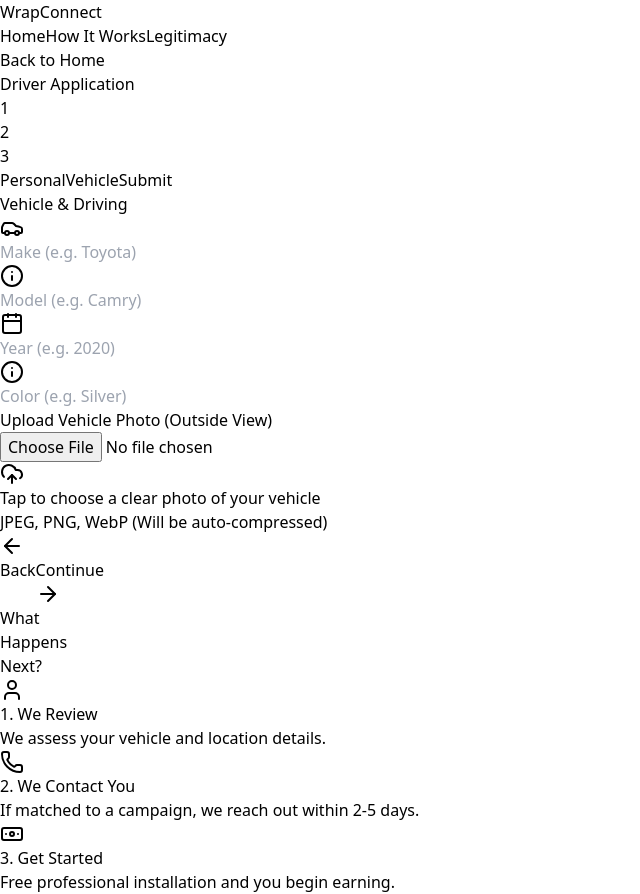
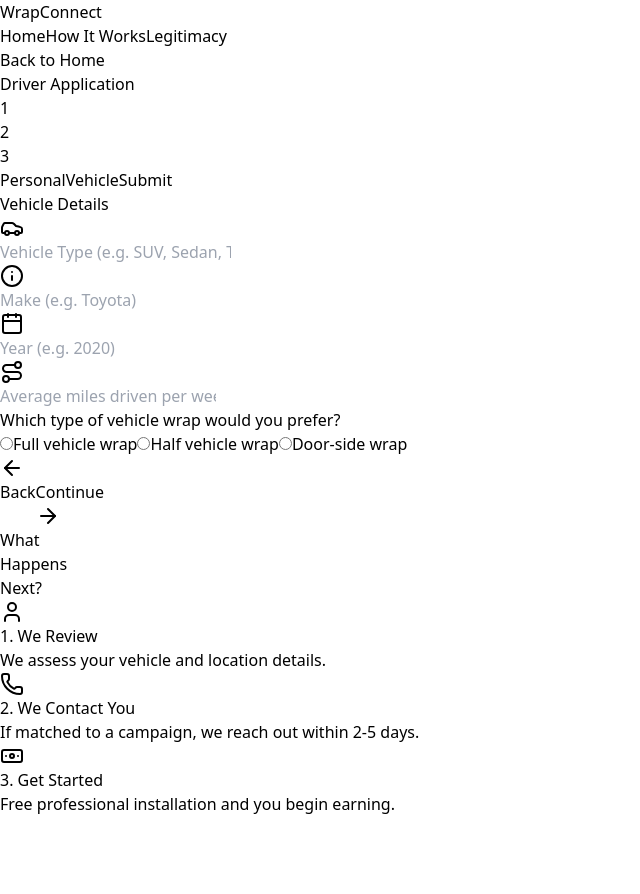
Before and after one commit to stephenonoah/Wrap-Connect, a React (Vite) app: page /apply in a window 1280 px wide. Both pictures are taken after a click on the button "Continue". Shown: the whole page, without its empty margins (0-640 px from the left). After the commit the page ends 816 px from the top, so only its background shows below. Built offline with nearby package versions, Linux system fonts and the light colour scheme; no server answers.

Commit message:
Launch 2

```diff
--- a/src/pages/Apply.tsx
+++ b/src/pages/Apply.tsx
@@ -1,10 +1,9 @@
 import { useState, type FormEvent } from "react";
 import { Link } from "react-router-dom";
 import { createClient } from "@supabase/supabase-js";
-import imageCompression from "browser-image-compression";
 import {
   Check, User, Mail, Phone, MapPin, Car, Info,
-  Banknote, Calendar, UploadCloud, ArrowRight, ArrowLeft
+  Banknote, Calendar, ArrowRight, ArrowLeft, Home, Map, Route
 } from "lucide-react";
 
 // Initialize Supabase using Vite Environment Variables
@@ -16,11 +15,10 @@
   const [step, setStep] = useState(1);
   const [formStatus, setFormStatus] = useState<"idle" | "submitting" | "success">("idle");
   const [form, setForm] = useState({
-    name: "", email: "", phone: "", location: "",
-    year: "", make: "", model: "", color: "", habits: "",
+    name: "", email: "", phone: "", address: "", city: "", state: "",
+    type: "", make: "", year: "", miles: "", wrapType: "",
     terms: false,
   });
-  const [photo, setPhoto] = useState<File | null>(null);
 
   const handleChange = (e: React.ChangeEvent<HTMLInputElement | HTMLSelectElement>) => {
     const { name, value, type } = e.target;
@@ -30,12 +28,6 @@
       setForm((f) => ({ ...f, [name]: target.checked }));
     } else {
       setForm((f) => ({ ...f, [name]: value }));
-    }
-  };
-
-  const handleFileChange = (e: React.ChangeEvent<HTMLInputElement>) => {
-    if (e.target.files && e.target.files[0]) {
-      setPhoto(e.target.files[0]);
     }
   };
 
@@ -49,69 +41,26 @@
     setFormStatus("submitting");
 
     try {
-      let photoUrl = "";
-
-      // 1. Extreme Compression & Upload to Cloudinary
-      if (photo) {
-        try {
-          // Compress to ~100KB and max 800px dimensions
-          const compressionOptions = {
-            maxSizeMB: 0.1,
-            maxWidthOrHeight: 800,
-            useWebWorker: true,
-          };
-
-          const compressedFile = await imageCompression(photo, compressionOptions);
-
-          // Prepare Cloudinary Payload
-          const formData = new FormData();
-          formData.append("file", compressedFile);
-          formData.append("upload_preset", import.meta.env.VITE_CLOUDINARY_UPLOAD_PRESET);
-
-          const cloudName = import.meta.env.VITE_CLOUDINARY_CLOUD_NAME;
-          const cloudinaryUrl = `https://api.cloudinary.com/v1_1/${cloudName}/image/upload`;
-
-          // Upload directly to Cloudinary
-          const uploadRes = await fetch(cloudinaryUrl, {
-            method: "POST",
-            body: formData,
-          });
-
-          if (!uploadRes.ok) {
-            console.warn("Cloudinary upload failed. Proceeding with text-only data.");
-            photoUrl = "Upload Failed";
-          } else {
-            const cloudData = await uploadRes.json();
-            photoUrl = cloudData.secure_url; // Grab the live Cloudinary URL
-          }
-        } catch (imageError) {
-          console.warn("Image processing failed locally. Proceeding with text-only data.");
-          photoUrl = "Processing Failed";
-        }
-      }
-
-      // 2. Save Application Data to Supabase Database (Using the Cloudinary URL)
-      const [city = form.location, state = ""] = form.location.split(",").map(s => s.trim());
-
+      // 1. Save Application Data to Supabase Database
       const { error: dbError } = await supabase
         .from("applications")
         .insert([{
           full_name: form.name,
           email_address: form.email,
           phone_number: form.phone,
-          city: city,
-          state: state || form.location,
+          home_address: form.address,
+          city: form.city,
+          state: form.state,
+          vehicle_type: form.type,
           vehicle_make: form.make,
-          vehicle_model: form.model,
           vehicle_year: form.year,
-          vehicle_color: form.color || "Not specified",
-          driving_habits: form.habits || "Not specified",
-          vehicle_photo_url: photoUrl
+          average_miles: form.miles,
+          wrap_preference: form.wrapType
         }]);
 
       if (dbError) throw dbError;
 
-      // 3. Call the Vercel API Route to trigger the Brevo Email
+      // 2. Call the Vercel API Route to trigger the Brevo Email
       try {
         await fetch('/api/send-email', {
           method: 'POST',
@@ -120,25 +69,27 @@
             name: form.name,
             email: form.email,
             phone: form.phone,
-            location: form.location,
+            address: form.address,
+            city: form.city,
+            state: form.state,
+            type: form.type,
             make: form.make,
-            model: form.model,
             year: form.year,
-            photoUrl: photoUrl
+            miles: form.miles,
+            wrapType: form.wrapType
           })
         });
       } catch (emailError) {
         console.error("Failed to send email notification:", emailError);
       }
 
-      // 4. Reset Form on Success
+      // 3. Reset Form on Success
       setFormStatus("success");
       setStep(1);
       setForm({
-        name: "", email: "", phone: "", location: "",
-        year: "", make: "", model: "", color: "", habits: "", terms: false
+        name: "", email: "", phone: "", address: "", city: "", state: "",
+        type: "", make: "", year: "", miles: "", wrapType: "", terms: false
       });
-      setPhoto(null);
 
     } catch (error) {
       console.error("Submission error:", error);
@@ -219,35 +170,52 @@
                       <IconField icon={User} placeholder="Full Name" name="name" value={form.name} onChange={handleChange} />
                       <IconField icon={Mail} placeholder="Email Address" type="email" name="email" value={form.email} onChange={handleChange} />
                       <IconField icon={Phone} placeholder="Phone Number" type="tel" name="phone" value={form.phone} onChange={handleChange} />
-                      <IconField icon={MapPin} placeholder="City, State (e.g. Austin, TX)" name="location" value={form.location} onChange={handleChange} />
+                      <IconField icon={Home} placeholder="Home Address" name="address" value={form.address} onChange={handleChange} />
+                      <div className="grid grid-cols-2 gap-4">
+                        <IconField icon={MapPin} placeholder="City" name="city" value={form.city} onChange={handleChange} />
+                        <IconField icon={Map} placeholder="State" name="state" value={form.state} onChange={handleChange} />
+                      </div>
                     </div>
                   )}
 
-                  {/* STEP 2: VEHICLE DETAILS */}
+                  {/* STEP 2: VEHICLE DETAILS & WRAP PREFERENCE */}
                   {step === 2 && (
-                    <div className="space-y-4 animate-in fade-in slide-in-from-right-4 duration-300">
-                      <h3 className="text-xl font-bold mb-4 text-blue-400">Vehicle & Driving</h3>
-                      <div className="grid grid-cols-2 gap-4">
-                        <IconField icon={Car} placeholder="Make (e.g. Toyota)" name="make" value={form.make} onChange={handleChange} />
-                        <IconField icon={Info} placeholder="Model (e.g. Camry)" name="model" value={form.model} onChange={handleChange} />
-                      </div>
-                      <div className="grid grid-cols-2 gap-4">
-                         <IconField icon={Calendar} placeholder="Year (e.g. 2020)" name="year" value={form.year} onChange={handleChange} />
-                         <IconField icon={Info} placeholder="Color (e.g. Silver)" name="color" value={form.color} onChange={handleChange} />
+                    <div className="space-y-6 animate-in fade-in slide-in-from-right-4 duration-300">
+
+                      <div>
+                        <h3 className="text-xl font-bold mb-4 text-blue-400">Vehicle Details</h3>
+                        <div className="grid grid-cols-1 gap-4 mb-4">
+                          <IconField icon={Car} placeholder="Vehicle Type (e.g. SUV, Sedan, Truck)" name="type" value={form.type} onChange={handleChange} />
+                        </div>
+                        <div className="grid grid-cols-2 gap-4">
+                           <IconField icon={Info} placeholder="Make (e.g. Toyota)" name="make" value={form.make} onChange={handleChange} />
+                           <IconField icon={Calendar} placeholder="Year (e.g. 2020)" name="year" value={form.year} onChange={handleChange} />
+                        </div>
+                        <div className="mt-4">
+                          <IconField icon={Route} placeholder="Average miles driven per week" name="miles" value={form.miles} onChange={handleChange} type="number" />
+                        </div>
                       </div>
 
-                      {/* File Upload UI */}
-                      <div className="mt-6 pt-4 border-t border-slate-700">
-                        <label className="block text-sm font-bold text-slate-300 mb-2">Upload Vehicle Photo (Outside View)</label>
-                        <div className="relative group cursor-pointer">
-                           <input type="file" accept="image/*" onChange={handleFileChange} className="absolute inset-0 w-full h-full opacity-0 cursor-pointer z-10" required />
-                           <div className="w-full border-2 border-dashed border-slate-600 rounded-xl p-6 text-center group-hover:border-blue-500 group-hover:bg-slate-700/50 transition-all">
-                              <UploadCloud className="w-8 h-8 text-slate-400 mx-auto mb-2 group-hover:text-blue-400" />
-                              <p className="text-slate-300 font-medium">{photo ? photo.name : "Tap to choose a clear photo of your vehicle"}</p>
-                              <p className="text-xs text-slate-500 mt-1">JPEG, PNG, WebP (Will be auto-compressed)</p>
-                           </div>
+                      <div className="pt-4 border-t border-slate-700">
+                        <label className="block text-sm font-bold text-slate-300 mb-4">Which type of vehicle wrap would you prefer?</label>
+                        <div className="space-y-3">
+                          {["Full vehicle wrap", "Half vehicle wrap", "Door-side wrap"].map((option) => (
+                            <label key={option} className="flex items-center gap-4 cursor-pointer bg-slate-900/50 p-4 rounded-xl border border-slate-600 hover:border-blue-500 transition-colors">
+                              <input
+                                type="radio"
+                                name="wrapType"
+                                value={option}
+                                checked={form.wrapType === option}
+                                onChange={handleChange}
+                                required
+                                className="w-5 h-5 accent-blue-500 bg-slate-800 border-slate-600"
+                              />
+                              <span className="text-white font-medium">{option}</span>
+                            </label>
+                          ))}
                         </div>
                       </div>
+
                     </div>
                   )}
 
@@ -255,10 +223,12 @@
                   {step === 3 && (
                     <div className="space-y-6 animate-in fade-in slide-in-from-right-4 duration-300">
                       <h3 className="text-xl font-bold mb-4 text-blue-400">Final Review</h3>
-                      <div className="bg-slate-900 p-6 rounded-xl border border-slate-700">
-                         <p className="text-slate-300 mb-2"><strong className="text-white">Applicant:</strong> {form.name} ({form.location})</p>
-                         <p className="text-slate-300 mb-2"><strong className="text-white">Vehicle:</strong> {form.year} {form.make} {form.model}</p>
-                         <p className="text-slate-300"><strong className="text-white">Photo:</strong> {photo ? "Attached ✅" : "Missing ❌"}</p>
+                      <div className="bg-slate-900 p-6 rounded-xl border border-slate-700 space-y-3 text-slate-300">
+                         <p><strong className="text-white">Applicant:</strong> {form.name}</p>
+                         <p><strong className="text-white">Location:</strong> {form.city}, {form.state}</p>
+                         <p><strong className="text-white">Vehicle:</strong> {form.year} {form.make} {form.type}</p>
+                         <p><strong className="text-white">Driving:</strong> ~{form.miles} miles/week</p>
+                         <p><strong className="text-white">Preference:</strong> {form.wrapType}</p>
                       </div>
 
                       <div className="pt-4">
```
Also changed, not shown: api/send-email.js (+12 -12 lines).
